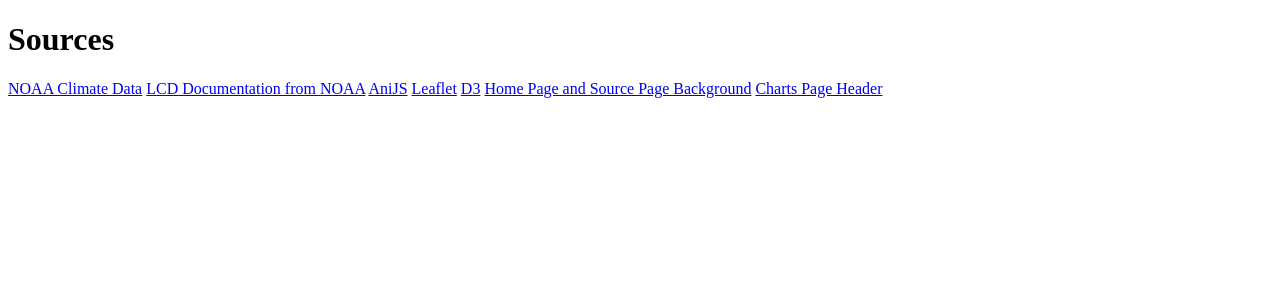
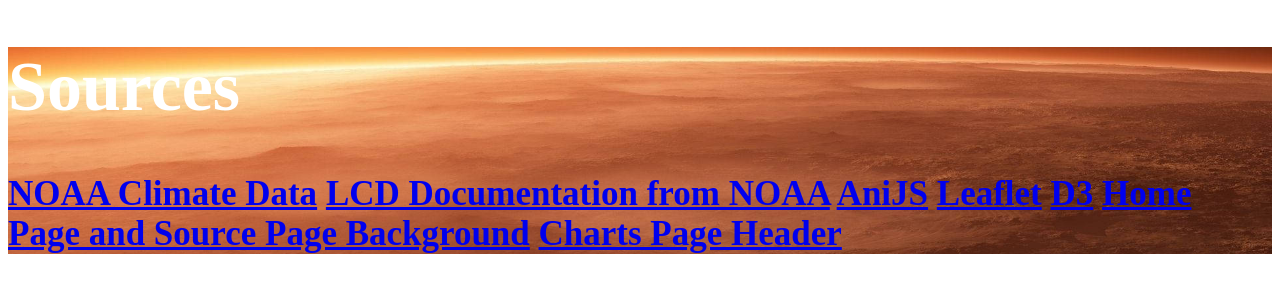
Before and after one commit to StevenTHG/Beverages-Project-3, a Flask app: template javascript/js/templates/sources.html in a window 1280 px wide. Shown: the top 300 px of the page. Run offline with Flask 2, Linux system fonts and the light colour scheme; the template is opened without the code that fills it, so the values that code supplies are empty; parts of the project's set-up code (start-up, migrations or seed data) failed here and were passed over.

Commit message:
adding the latest version of all my progress

```diff
--- a/javascript/js/static/sources.css
+++ b/javascript/js/static/sources.css
@@ -0,0 +1,21 @@
+
+.title{
+    background-image: url("static/temperature-background.jpg");
+    background-position: center;
+    background-size: cover;
+    width: 100%;
+    color: #fff;
+    font-size: 35px;
+    font-family: Baskerville;
+    position: center;
+    font-weight: bold;
+    height: auto
+    }
+
+    .links{
+        display: block;
+        text-align: center;
+        color: #fff;
+        font-size: 35px;
+        font-family: Arial;
+    }
--- a/javascript/js/templates/sources.html
+++ b/javascript/js/templates/sources.html
@@ -6,12 +6,13 @@
     <meta name="viewport" content="width=device-width, initial-scale=1.0">
     <title>Weather Project 3 Sources</title>
     <!-- AniCollection.css library -->
-    <link rel="stylesheet" href="/javascript/css/anicollection.css">
+    <link rel="stylesheet" href="{{ url_for('static', filename='anicollection.css') }}">
     <!--Sources CSS-->
-    <link rel="stylesheet" type="text/css" href="/javascript/css/sources.css">
+    <link rel="stylesheet" type="text/css" href="{{ url_for('static', filename='sources.css') }}">
 </head>
-<div class="main">
+<div class="title">
     <h1>Sources</h1>
+    <div class = "links"></div>
     <a href="https://www.ncei.noaa.gov/data/local-climatological-data/doc/LCD_documentation.pdf">NOAA Climate Data</a>
     <a href="https://www.ncei.noaa.gov/cdo-web/">LCD Documentation from NOAA</a>
     <a href="https://anijs.github.io/">AniJS</a>
```
Also changed, not shown: 1 other file.
